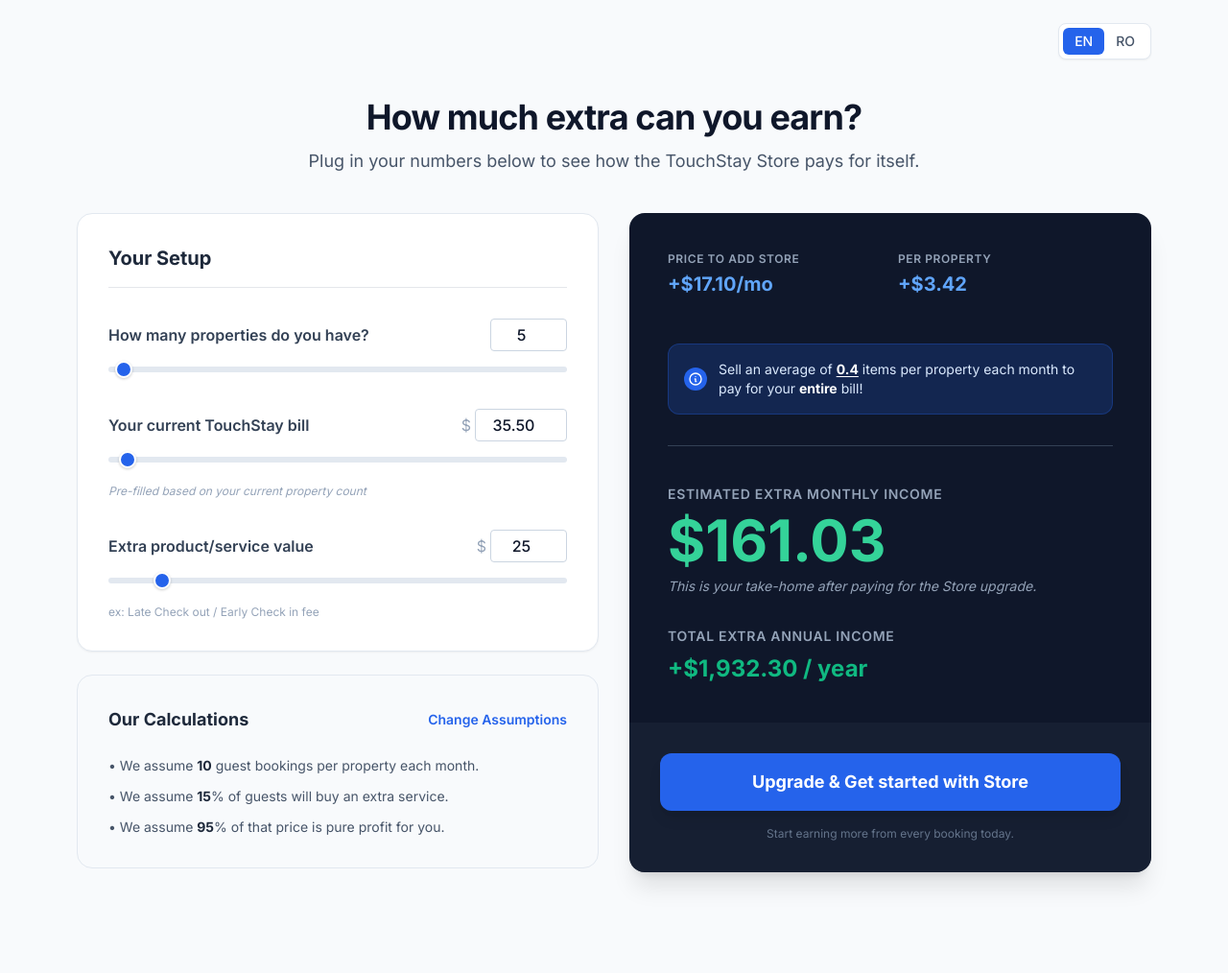
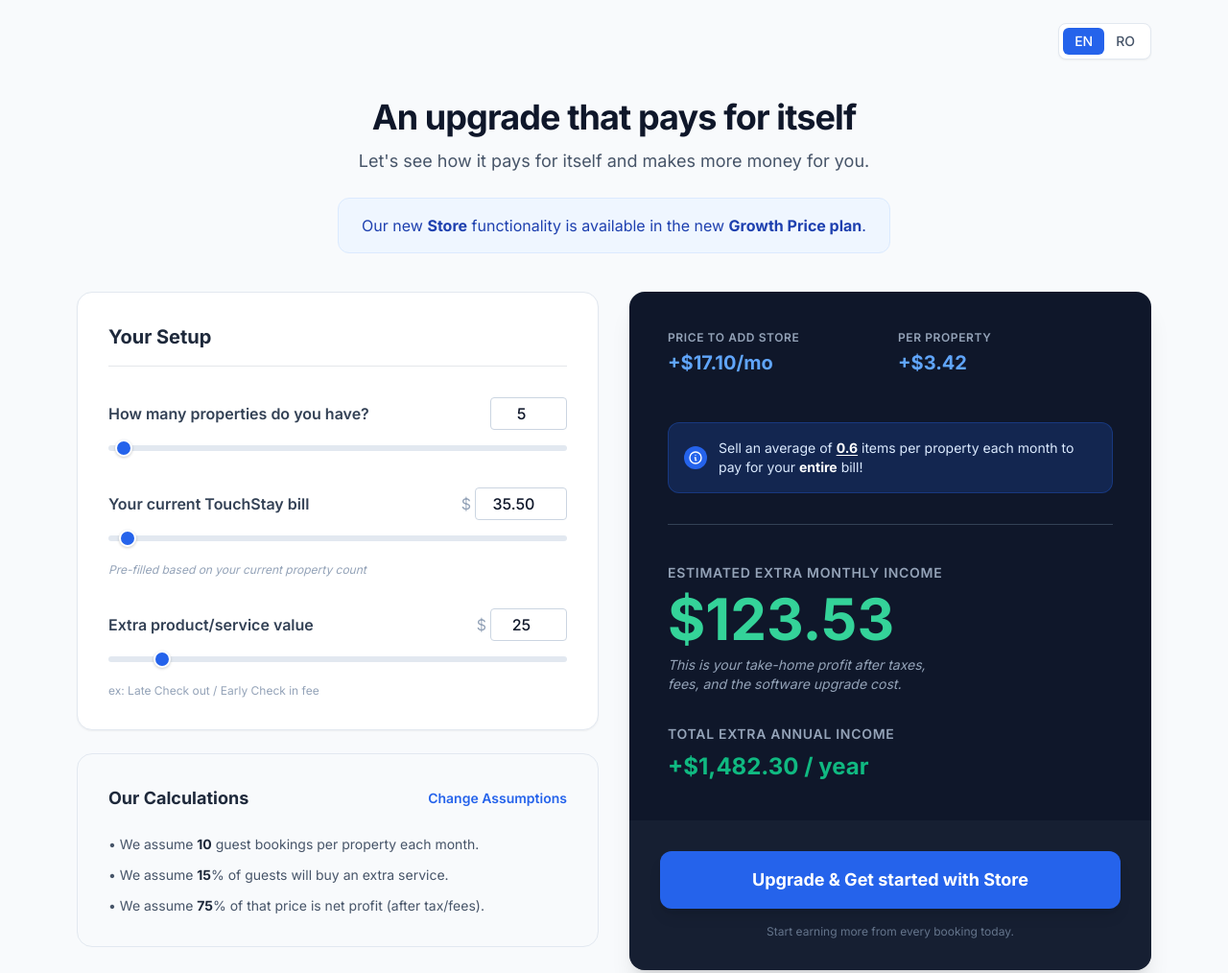
Before and after one commit to catalin-cpu/Store-Activation-to-Growth, a plain HTML site: page index.html in a window 1280 px wide. Shown: the top 1014 px of the page at 96% size. Before the commit the page ends 949 px from the top, so only its background shows below. Drawn offline with nearby package versions, Linux system fonts and the light colour scheme.

Commit message:
Update index.html

```diff
--- a/index.html
+++ b/index.html
@@ -56,11 +56,18 @@
         <!-- Header -->
         <div class="text-center mb-10">
             <h1 id="t-header" class="text-3xl md:text-4xl font-extrabold tracking-tight text-slate-900 mb-3">
-                How much extra can you earn?
+                An upgrade that pays for itself
             </h1>
-            <p id="t-subheader" class="text-lg text-slate-600 max-w-2xl mx-auto">
-                Plug in your numbers below to see how the TouchStay Store pays for itself.
+            <p id="t-subheader" class="text-lg text-slate-600 max-w-2xl mx-auto mb-6">
+                Let's see how it pays for itself and makes more money for you.
             </p>
+
+            <!-- Growth Plan Note -->
+            <div class="inline-block bg-blue-50 border border-blue-100 rounded-xl px-6 py-4 max-w-3xl">
+                <p id="t-growthNote" class="text-blue-800 text-sm md:text-base leading-relaxed">
+                    Our new <strong>Store</strong> functionality is available in the new <strong>Growth Price plan</strong>.
+                </p>
+            </div>
         </div>
 
         <div class="grid lg:grid-cols-2 gap-8 items-start">
@@ -118,7 +125,7 @@
                     <div id="assumptionStatements" class="space-y-3 text-slate-600 text-sm">
                         <p id="t-assumpStays">• We assume <span class="font-bold text-slate-800" id="statStays">10</span> guest bookings per property each month.</p>
                         <p id="t-assumpRate">• We assume <span class="font-bold text-slate-800" id="statRate">15</span>% of guests will buy an extra service.</p>
-                        <p id="t-assumpMargin">• We assume <span class="font-bold text-slate-800" id="statMargin">95</span>% of that price is pure profit for you.</p>
+                        <p id="t-assumpMargin">• We assume <span class="font-bold text-slate-800" id="statMargin">75</span>% of that price is net profit (after tax/fees).</p>
                     </div>
 
                     <div id="assumptionControls" class="hidden-controls space-y-6 pt-4">
@@ -136,9 +143,9 @@
                         </div>
                         <div class="space-y-3">
                             <label class="text-sm font-medium text-slate-700 flex justify-between">
-                                <span id="t-labelMargin">Your take-home margin</span> <span id="valMargin" class="font-bold">95</span>%
+                                <span id="t-labelMargin">Your net margin (after taxes)</span> <span id="valMargin" class="font-bold">75</span>%
                             </label>
-                            <input type="range" id="marginSlider" value="95" min="50" max="100" class="w-full slider-thumb">
+                            <input type="range" id="marginSlider" value="75" min="30" max="100" class="w-full slider-thumb">
                         </div>
                     </div>
                 </div>
@@ -168,7 +175,7 @@
                                 </svg>
                             </div>
                             <p id="t-breakevenText" class="text-sm text-blue-100">
-                                Sell an average of <span id="resBreakeven" class="font-bold text-white underline underline-offset-2">0.4</span> items per property each month to pay for your entire bill!
+                                Sell an average of <span id="resBreakeven" class="font-bold text-white underline underline-offset-2">0.5</span> items per property each month to pay for your entire bill!
                             </p>
                         </div>
 
@@ -177,13 +184,13 @@
                         <!-- Main Results -->
                         <div class="pt-2">
                             <p id="t-extraIncome" class="text-slate-400 text-sm font-semibold uppercase tracking-wider mb-2">Estimated Extra Monthly Income</p>
-                            <p class="text-5xl md:text-6xl font-black text-emerald-400 leading-tight">$<span id="resNetMonthlyProfit">354.38</span></p>
-                            <p id="t-incomeDesc" class="text-slate-400 text-sm mt-2 italic text-balance">This is your take-home after paying for the Store upgrade.</p>
+                            <p class="text-5xl md:text-6xl font-black text-emerald-400 leading-tight">$<span id="resNetMonthlyProfit">247.05</span></p>
+                            <p id="t-incomeDesc" class="text-slate-400 text-sm mt-2 italic text-balance">This is your take-home profit after taxes, fees, and the software upgrade cost.</p>
                         </div>
 
                         <div>
                             <p id="t-annualIncome" class="text-slate-400 text-sm font-semibold uppercase tracking-wider mb-2">Total Extra Annual Income</p>
-                            <p class="text-2xl font-bold text-emerald-500">+$<span id="resAnnualProfit">4,252</span> / year</p>
+                            <p class="text-2xl font-bold text-emerald-500">+$<span id="resAnnualProfit">2,965</span> / year</p>
                         </div>
                     </div>
                 </div>
@@ -203,8 +210,9 @@
     <script>
         const translations = {
             en: {
-                header: "How much extra can you earn?",
-                subheader: "Plug in your numbers below to see how the TouchStay Store pays for itself.",
+                header: "An upgrade that pays for itself",
+                subheader: "Let's see how it pays for itself and makes more money for you.",
+                growthNote: "Our new <strong>Store</strong> functionality is available in the new <strong>Growth Price plan</strong>.",
                 setup: "Your Setup",
                 propCount: "How many properties do you have?",
                 bill: "Your current TouchStay bill",
@@ -216,22 +224,23 @@
                 btnAssumpHide: "Hide Settings",
                 assumpStays: "• We assume <span class='font-bold text-slate-800' id='statStays'></span> guest bookings per property each month.",
                 assumpRate: "• We assume <span class='font-bold text-slate-800' id='statRate'></span>% of guests will buy an extra service.",
-                assumpMargin: "• We assume <span class='font-bold text-slate-800' id='statMargin'></span>% of that price is pure profit for you.",
+                assumpMargin: "• We assume <span class='font-bold text-slate-800' id='statMargin'></span>% of that price is net profit (after tax/fees).",
                 labelStays: "Bookings / Month",
                 labelRate: "% of guests who buy",
-                labelMargin: "Your take-home margin",
+                labelMargin: "Your net margin (after taxes)",
                 costStore: "Price to add Store",
                 costProp: "Per Property",
                 breakeven: "Sell an average of <span id='resBreakeven' class='font-bold text-white underline underline-offset-2'></span> items per property each month to pay for your <span class='font-bold text-white'>entire</span> bill!",
                 extraIncome: "Estimated Extra Monthly Income",
-                incomeDesc: "This is your take-home after paying for the Store upgrade.",
+                incomeDesc: "This is your take-home profit after taxes, fees, and the software upgrade cost.",
                 annualIncome: "Total Extra Annual Income",
                 cta: "Upgrade & Get started with Store",
                 ctaSub: "Start earning more from every booking today."
             },
             ro: {
-                header: "Cât de mult poți câștiga în plus?",
-                subheader: "Introdu datele tale mai jos pentru a vedea cum se plătește singur TouchStay Store.",
+                header: "Un upgrade care se plătește singur",
+                subheader: "Hai să vedem cum se amortizează și cum îți aduce venituri suplimentare.",
+                growthNote: "Noua funcționalitate <strong>Store</strong> este disponibilă în noul plan tarifar <strong>Growth</strong>.",
                 setup: "Configurarea Ta",
                 propCount: "Câte proprietăți deții?",
                 bill: "Factura ta actuală TouchStay",
@@ -243,15 +252,15 @@
                 btnAssumpHide: "Ascunde Setările",
                 assumpStays: "• Estimăm <span class='font-bold text-slate-800' id='statStays'></span> rezervări pe proprietate în fiecare lună.",
                 assumpRate: "• Estimăm că <span class='font-bold text-slate-800' id='statRate'></span>% dintre oaspeți vor cumpăra un serviciu extra.",
-                assumpMargin: "• Estimăm că <span class='font-bold text-slate-800' id='statMargin'></span>% din acel preț este profit pur pentru tine.",
+                assumpMargin: "• Estimăm că <span class='font-bold text-slate-800' id='statMargin'></span>% din acel preț este profit net (după taxe/comisioane).",
                 labelStays: "Rezervări / Lună",
                 labelRate: "% oaspeți care cumpără",
-                labelMargin: "Marja ta de profit",
+                labelMargin: "Marja ta netă (după taxe)",
                 costStore: "Preț adăugare Store",
                 costProp: "Per Proprietate",
                 breakeven: "Vinde în medie <span id='resBreakeven' class='font-bold text-white underline underline-offset-2'></span> articole per proprietate pe lună pentru a-ți acoperi <span class='font-bold text-white'>întreaga</span> factură!",
                 extraIncome: "Venit lunar suplimentar estimat",
-                incomeDesc: "Acesta este câștigul tău net după achitarea upgrade-ului Store.",
+                incomeDesc: "Acesta este câștigul tău net după taxe, comisioane bancare și upgrade.",
                 annualIncome: "Venit anual suplimentar total",
                 cta: "Upgradează și Începe cu Store",
                 ctaSub: "Începe să câștigi mai mult de la fiecare rezervare astăzi."
@@ -260,7 +269,7 @@
 
         let currentLang = 'en';
 
-        // Data from the user's spreadsheet
+        // Pricing Data
         const pricingData = {
             1: { growth: 15.0, current: 12.5 }, 2: { growth: 26.4, current: 19.0 }, 3: { growth: 36.1, current: 24.5 },
             4: { growth: 44.7, current: 30.0 }, 5: { growth: 52.6, current: 35.5 }, 6: { growth: 59.9, current: 38.3 },
@@ -274,24 +283,11 @@
             28: { growth: 169.1, current: 110.1 }, 29: { growth: 172.9, current: 113.3 }, 30: { growth: 176.7, current: 116.5 },
             31: { growth: 180.4, current: 119.5 }, 32: { growth: 184.2, current: 122.5 }, 33: { growth: 187.9, current: 125.5 },
             34: { growth: 191.6, current: 128.5 }, 35: { growth: 195.3, current: 131.5 }, 36: { growth: 199.0, current: 134.5 },
-            37: { growth: 202.7, current: 137.5 }, 38: { growth: 206.4, current: 140.5 }, 39: { growth: 210.1, current: 143.5 },
-            40: { growth: 213.8, current: 146.5 }, 41: { growth: 217.5, current: 149.5 }, 42: { growth: 221.2, current: 152.5 },
-            43: { growth: 224.9, current: 155.5 }, 44: { growth: 228.6, current: 158.5 }, 45: { growth: 232.3, current: 161.5 },
-            46: { growth: 236.0, current: 164.5 }, 47: { growth: 239.7, current: 167.5 }, 48: { growth: 243.4, current: 170.5 },
-            49: { growth: 247.1, current: 173.5 }, 50: { growth: 250.8, current: 176.5 }, 51: { growth: 254.5, current: 179.9 },
-            52: { growth: 258.2, current: 182.8 }, 53: { growth: 261.9, current: 185.7 }, 54: { growth: 265.6, current: 188.6 },
-            55: { growth: 269.3, current: 191.5 }, 56: { growth: 273.0, current: 194.4 }, 57: { growth: 276.7, current: 197.3 },
-            58: { growth: 280.4, current: 200.2 }, 59: { growth: 284.1, current: 203.1 }, 60: { growth: 287.8, current: 206.0 },
-            61: { growth: 291.5, current: 209.0 }, 62: { growth: 295.2, current: 212.0 }, 63: { growth: 298.9, current: 215.0 },
-            64: { growth: 302.6, current: 218.0 }, 65: { growth: 306.3, current: 221.0 }, 66: { growth: 310.0, current: 224.0 },
-            67: { growth: 313.7, current: 227.0 }, 68: { growth: 317.4, current: 230.0 }, 69: { growth: 321.1, current: 233.0 },
-            70: { growth: 324.8, current: 236.0 }, 71: { growth: 328.5, current: 239.0 }, 72: { growth: 332.2, current: 242.0 },
-            73: { growth: 335.9, current: 245.0 }, 74: { growth: 339.6, current: 248.0 }, 75: { growth: 343.3, current: 251.0 },
-            76: { growth: 347.0, current: 254.0 }, 77: { growth: 350.7, current: 257.0 }, 78: { growth: 354.4, current: 260.0 },
-            79: { growth: 358.1, current: 263.0 }, 80: { growth: 361.8, current: 266.0 }, 81: { growth: 365.5, current: 269.0 },
-            82: { growth: 369.2, current: 272.0 }, 83: { growth: 372.9, current: 275.0 }, 84: { growth: 376.6, current: 278.0 },
-            85: { growth: 380.3, current: 281.0 }, 86: { growth: 384.0, current: 284.0 }, 87: { growth: 387.7, current: 287.0 },
-            88: { growth: 391.4, current: 290.0 }, 89: { growth: 395.1, current: 293.0 }, 90: { growth: 398.8, current: 296.0 }
+            37: { growth: 202.7, current: 137.5 }, 38: { growth: 206.4, current: 140.5 }, 39: { growth: 209.9, current: 144.0 },
+            40: { growth: 213.3, current: 147.0 }, 41: { growth: 216.7, current: 150.0 }, 42: { growth: 220.1, current: 153.0 },
+            43: { growth: 223.4, current: 156.0 }, 44: { growth: 226.7, current: 159.0 }, 45: { growth: 230.0, current: 162.0 },
+            46: { growth: 233.2, current: 165.0 }, 47: { growth: 236.4, current: 168.0 }, 48: { growth: 239.6, current: 171.0 },
+            49: { growth: 242.8, current: 174.0 }, 50: { growth: 245.9, current: 177.0 }
         };
 
         const inputs = {
@@ -320,13 +316,12 @@
             currentLang = lang;
             const t = translations[lang];
 
-            // Toggle Button Styles
             document.getElementById('btn-en').className = lang === 'en' ? 'px-3 py-1 text-sm font-medium rounded-md transition-colors bg-blue-600 text-white' : 'px-3 py-1 text-sm font-medium rounded-md transition-colors text-slate-600 hover:bg-slate-100';
             document.getElementById('btn-ro').className = lang === 'ro' ? 'px-3 py-1 text-sm font-medium rounded-md transition-colors bg-blue-600 text-white' : 'px-3 py-1 text-sm font-medium rounded-md transition-colors text-slate-600 hover:bg-slate-100';
 
-            // Text content
             document.getElementById('t-header').innerText = t.header;
             document.getElementById('t-subheader').innerText = t.subheader;
+            document.getElementById('t-growthNote').innerHTML = t.growthNote;
             document.getElementById('t-setup').innerText = t.setup;
             document.getElementById('t-propCount').innerText = t.propCount;
             document.getElementById('t-bill').innerText = t.bill;
@@ -358,14 +353,14 @@
         }
 
         function getPlanPrices(props) {
-            if (props <= 90) {
+            if (props <= 50) {
                 return pricingData[props] || { growth: 0, current: 0 };
             } else {
-                const base90 = pricingData[90];
-                const extra = props - 90;
+                const base50 = pricingData[50];
+                const extra = props - 50;
                 return {
-                    growth: base90.growth + (extra * 2.4),
-                    current: base90.current + (extra * 2.6)
+                    growth: base50.growth + (extra * 3.1),
+                    current: base50.current + (extra * 2.9)
                 };
             }
         }
@@ -426,20 +421,22 @@
             const margin = parseFloat(inputs.margin.value) / 100;
 
             const data = getPlanPrices(props);
+
             const totalExtraCost = Math.max(0, data.growth - userCurrentInvoice);
             const newTotalInvoice = userCurrentInvoice + totalExtraCost;
 
             const totalStays = props * stays;
             const projectedSales = totalStays * rate;
-            const profitPerSale = checkoutPrice * margin;
-            const grossMonthlyProfit = projectedSales * profitPerSale;
 
-            const netMonthlyGain = grossMonthlyProfit - totalExtraCost;
+            const totalNetSalesIncome = projectedSales * checkoutPrice * margin;
+            const netMonthlyGain = totalNetSalesIncome - totalExtraCost;
+
             const annualProfit = netMonthlyGain * 12;
 
             let breakevenPerProp = 0;
-            if (profitPerSale > 0 && props > 0) {
-                const totalSalesNeeded = newTotalInvoice / profitPerSale;
+            const profitPerUnit = checkoutPrice * margin;
+            if (profitPerUnit > 0 && props > 0) {
+                const totalSalesNeeded = newTotalInvoice / profitPerUnit;
                 breakevenPerProp = totalSalesNeeded / props;
             }
 
```
